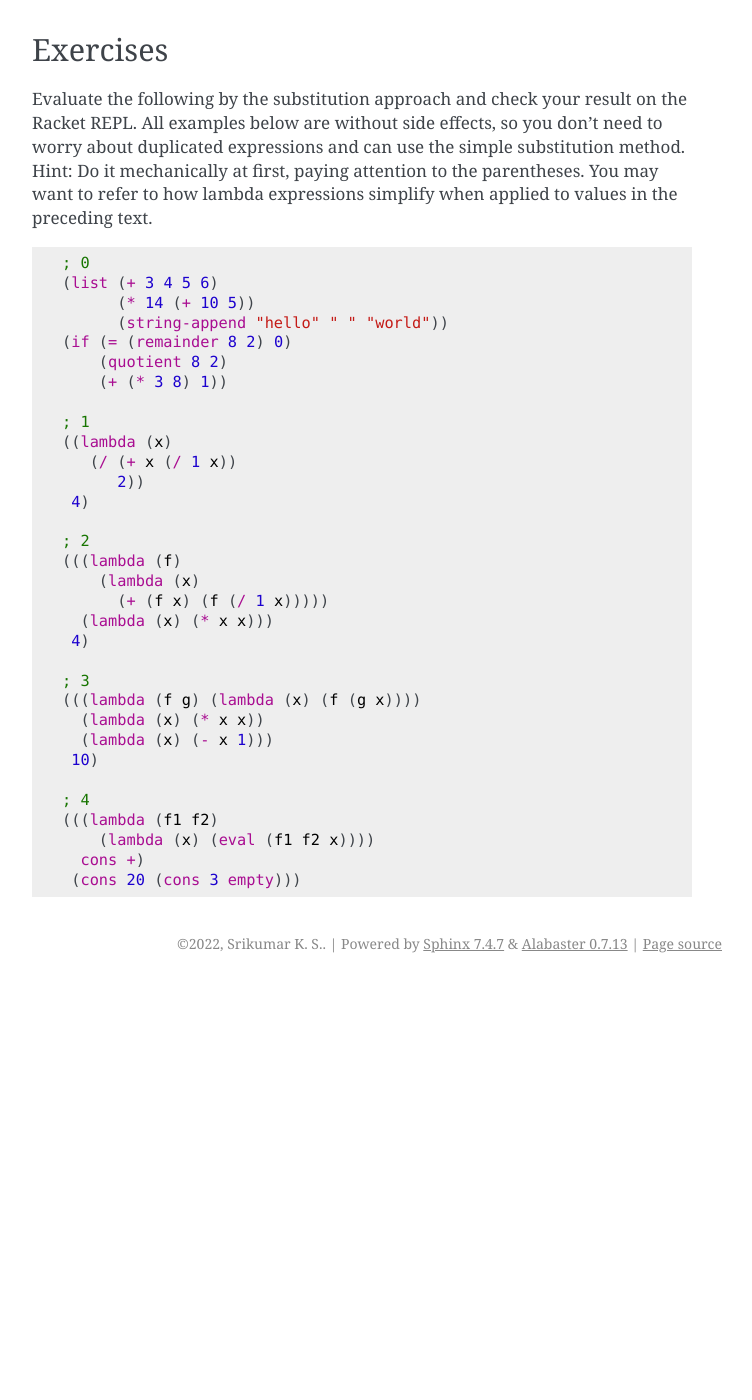
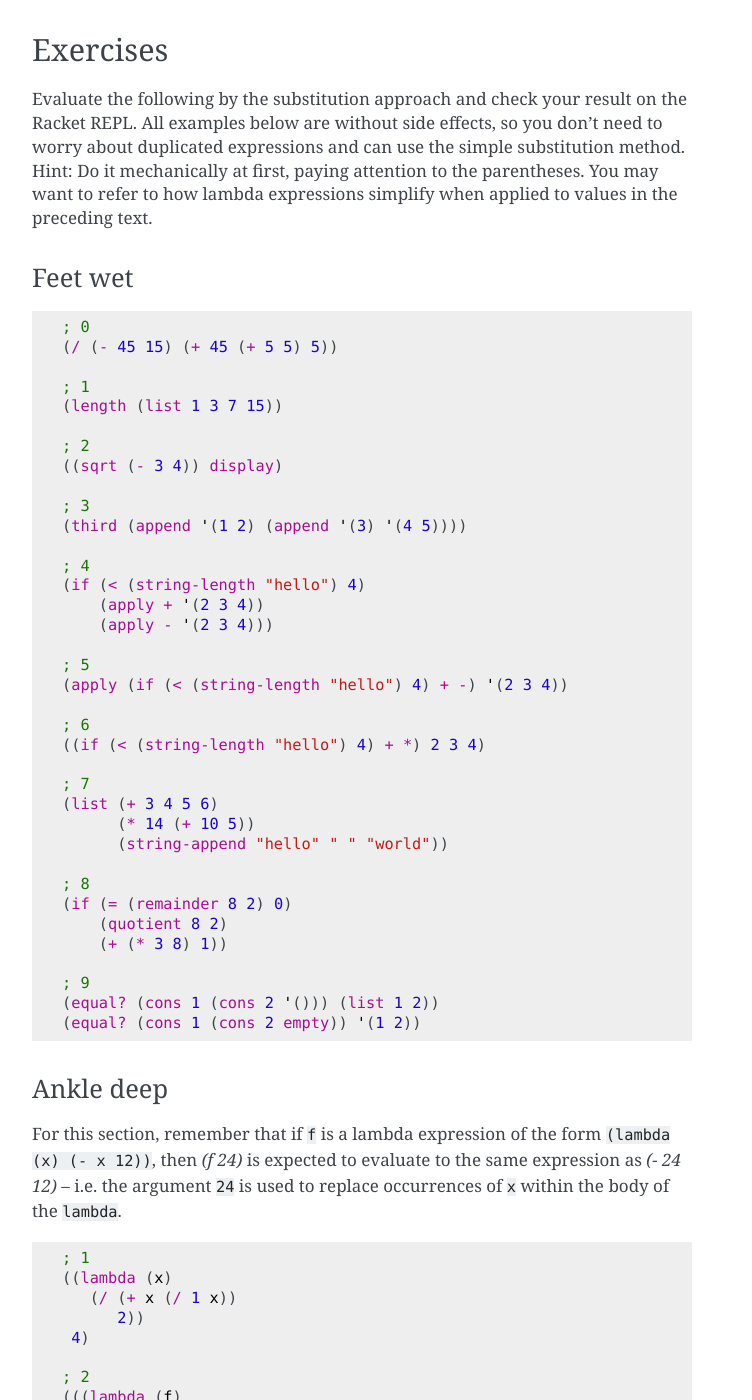
Before and after one commit to kreauniv/comp308, a Sphinx documentation site: the page built from source/racket-intro.rst, in a window 1280 px wide and 1400 px high, scrolled down 9304 px. Shown: the whole window, without its empty margins (388-1140 px from the left). Built offline with Sphinx 7.4.7, drawn with Linux system fonts in a browser that asks for light colours; pages that are not in the unit, such as notebooks, are missing from menus; before the commit the page ends 10287 px from its top, so only the background shows below that.

Commit message:
Some more exercise examples

```diff
--- a/source/racket-intro.rst
+++ b/source/racket-intro.rst
@@ -475,15 +475,59 @@ method. Hint: Do it mechanically at first, paying attention to the parentheses.
 You may want to refer to how lambda expressions simplify when applied to values
 in the preceding text.
 
+Feet wet
+~~~~~~~~
+
 .. code-block:: racket
 
     ; 0
+    (/ (- 45 15) (+ 45 (+ 5 5) 5))
+
+    ; 1
+    (length (list 1 3 7 15))
+
+    ; 2
+    ((sqrt (- 3 4)) display)
+
+    ; 3
+    (third (append '(1 2) (append '(3) '(4 5))))
+
+    ; 4
+    (if (< (string-length "hello") 4)
+        (apply + '(2 3 4))
+        (apply - '(2 3 4)))
+
+    ; 5
+    (apply (if (< (string-length "hello") 4) + -) '(2 3 4))
+
+    ; 6
+    ((if (< (string-length "hello") 4) + *) 2 3 4)
+
+    ; 7
     (list (+ 3 4 5 6)
           (* 14 (+ 10 5))
           (string-append "hello" " " "world"))
+
+    ; 8
     (if (= (remainder 8 2) 0)
         (quotient 8 2)
         (+ (* 3 8) 1))
+
+    ; 9
+    (equal? (cons 1 (cons 2 '())) (list 1 2))
+    (equal? (cons 1 (cons 2 empty)) '(1 2))
+
+
+
+Ankle deep
+~~~~~~~~~~
+
+For this section, remember that if ``f`` is a lambda expression
+of the form ``(lambda (x) (- x 12))``, then `(f 24)` is expected to
+evaluate to the same expression as `(- 24 12)` -- i.e. the argument ``24``
+is used to replace occurrences of ``x`` within the body of the ``lambda``.
+
+.. code-block:: racket
 
     ; 1
     ((lambda (x)
```
